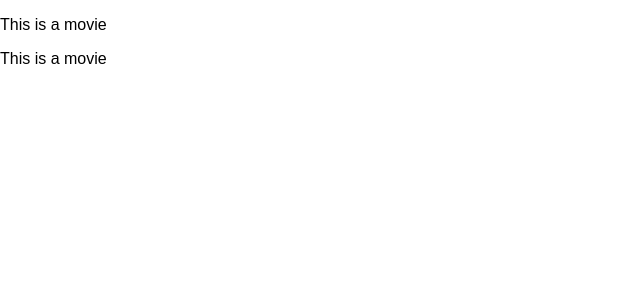
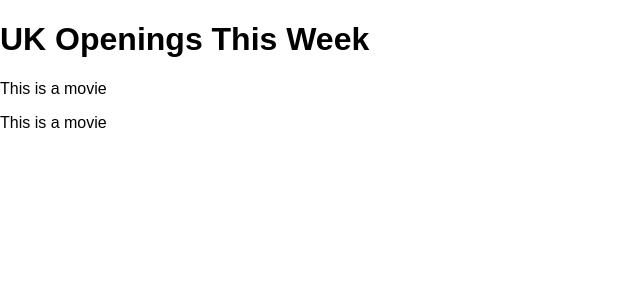
Before and after one commit to ClareBee/imdbReactList, a React (Create React App) app: page / in a window 1280 px wide. Shown: the top 300 px of the page, without its empty margins (0-640 px from the left). Built offline with nearby package versions, Linux system fonts and the light colour scheme.

Commit message:
Adds tester state data to OpeningsBox

```diff
--- a/src/components/OpeningsBox.js
+++ b/src/components/OpeningsBox.js
@@ -4,11 +4,17 @@ import MoviesList from './MoviesList';
 class OpeningsBox extends React.Component {
   constructor(props){
     super(props);
+    this.state = {
+      data: [
+        {id: 1, title: "Casablanca", showTime: "Monday 1:00pm"}
+      ]
+    }
   }
   render(){
     return(
     <div className="displayBox">
-      <MoviesList />
+      <h1>UK Openings This Week</h1>
+      <MoviesList data={this.state.data}/>
     </div>
     );
   }
```
